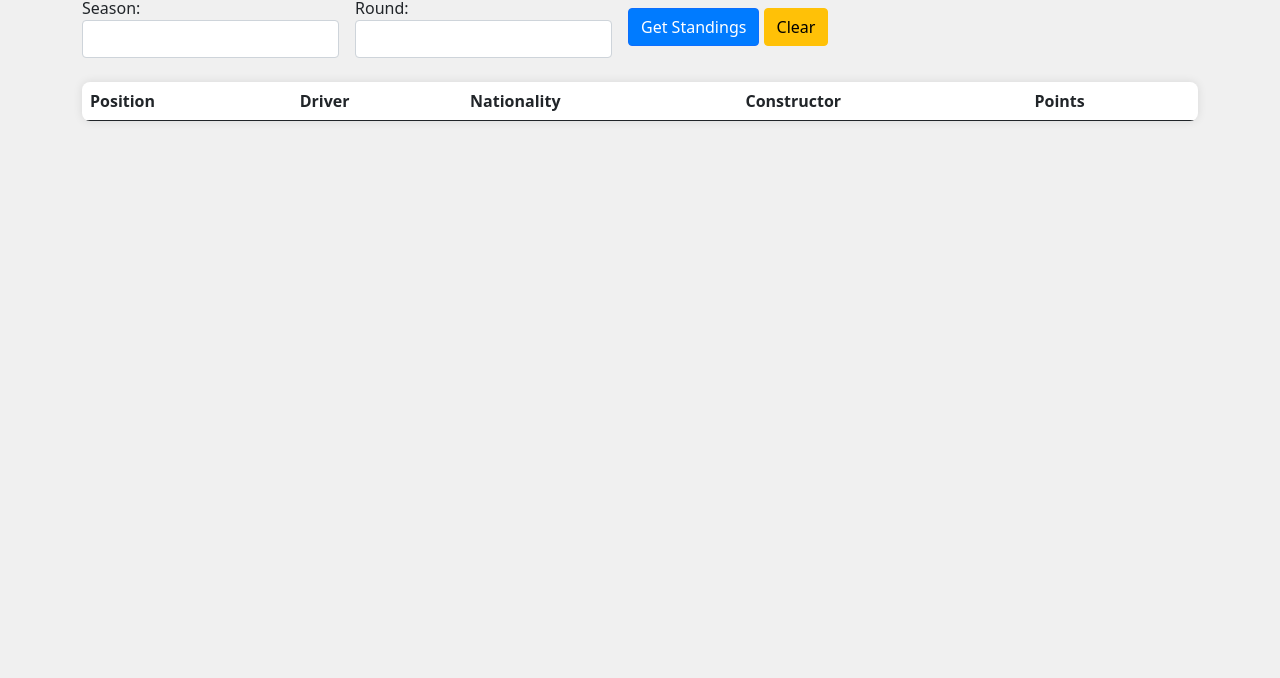
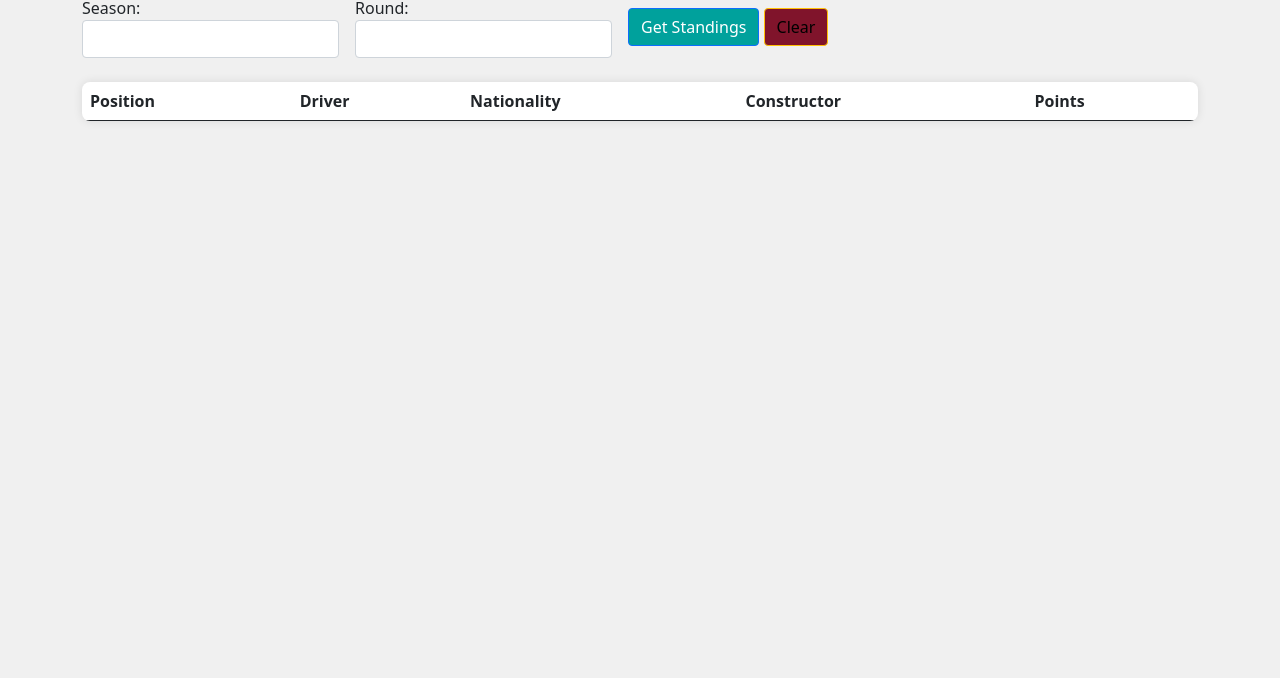
Before and after one commit to alexandrehuynh/w7d3_RacerAPI, a plain HTML site: page Homework/index.html in a window 1280 px wide. Shown: the part 122-800 px from the top of the page. Drawn offline with nearby package versions, Linux system fonts and the light colour scheme.

Commit message:
main.css modification

```diff
--- a/Homework/css/main.css
+++ b/Homework/css/main.css
@@ -10,9 +10,9 @@ body {
 }
 
 .btn-primary {
-    background-color: #007bff;
+    background-color: #00A19C;
 }
 
 .btn-warning {
-    background-color: #ffc107; /
+    background-color: #80142b;
 }
```
